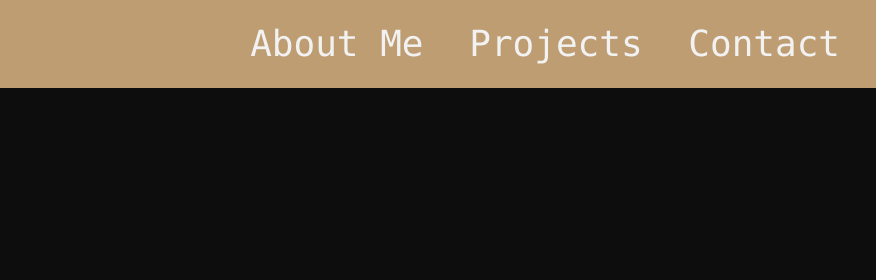
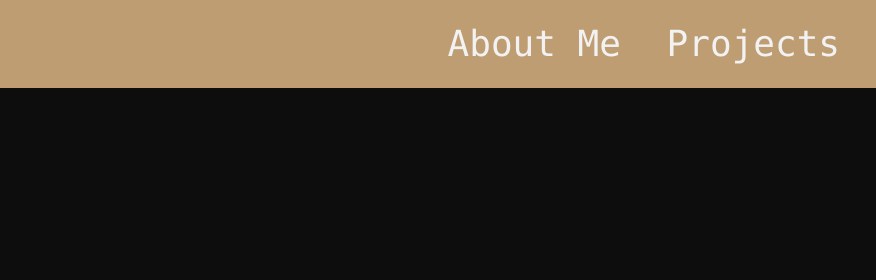
Before and after one commit to LukeGiles3/portfolioHTML, a website: page index.html in a window 1280 px wide. Shown: the top 280 px of the page, 404-1280 px from the left. Drawn offline with Linux system fonts and the light colour scheme.

Commit message:
removed contact link

```diff
--- a/index.html
+++ b/index.html
@@ -30,7 +30,6 @@
       <div class="p-3">
         <a class="hover:bg-red p-3" href="#mainContainer">About Me</a>
         <a class="hover:bg-red p-3" href="#projects">Projects</a>
-        <a class="hover:bg-red p-3" href="#contact">Contact</a>
       </div>
     </div>
 
```
